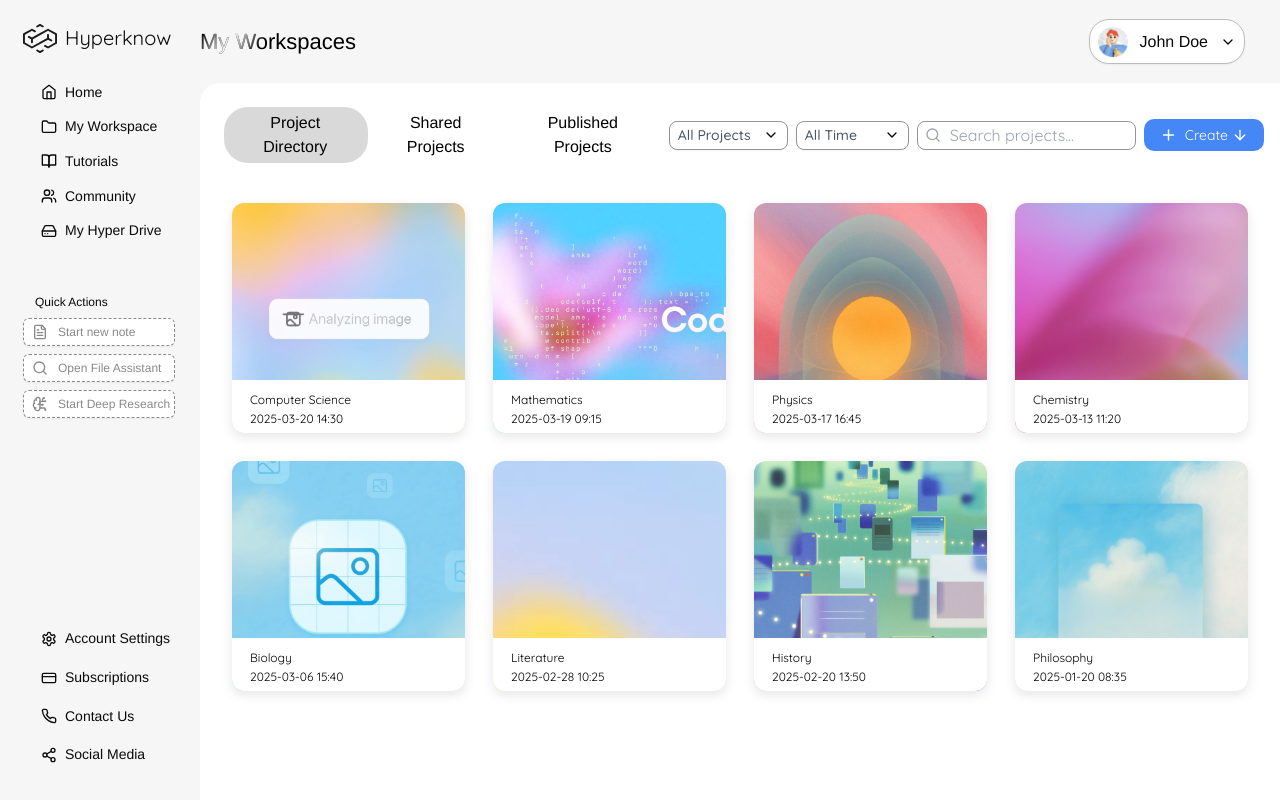
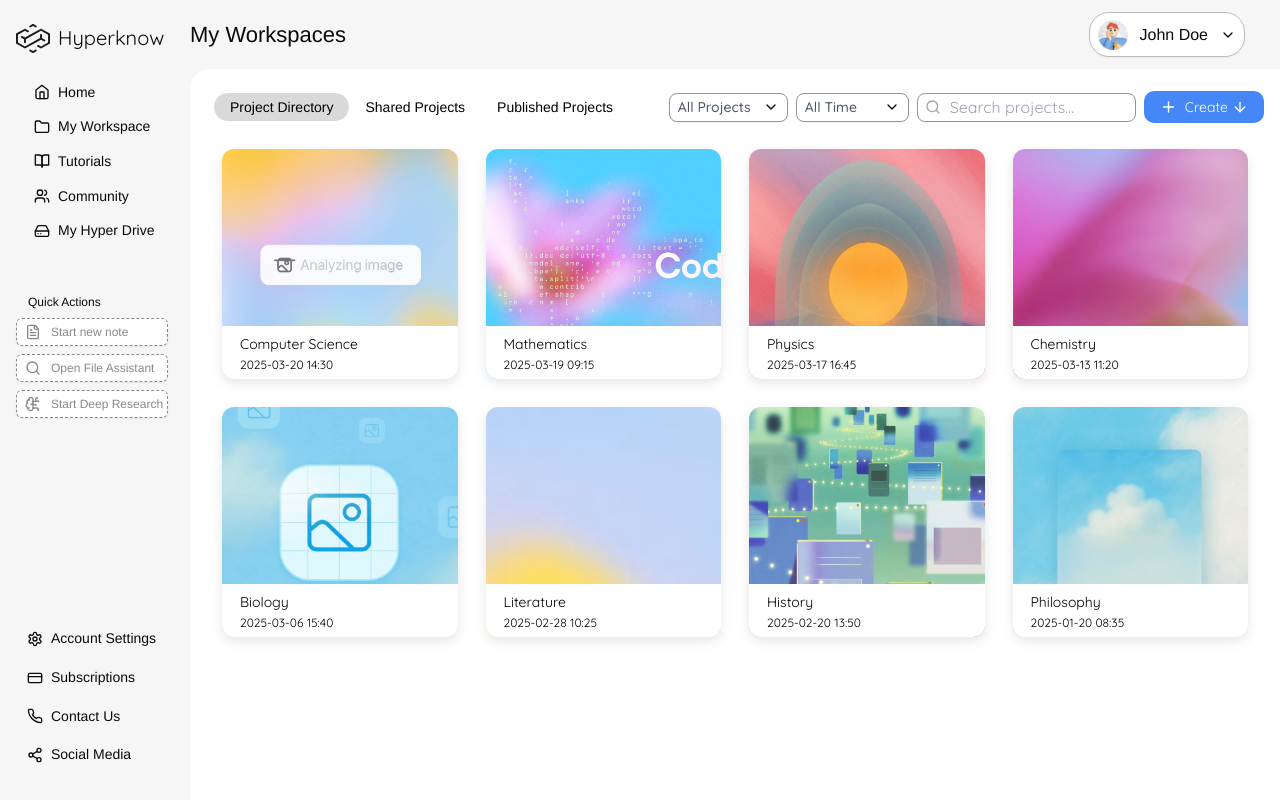
Before and after one commit to YilinZhao6/aec_frontend_beta, a React (Vite) app: page / in a window 1280 px wide. Built offline with nearby package versions, Linux system fonts and the light colour scheme.

Commit message:
feat: ui

```diff
--- a/src/components/main/projectDirectory/ProjectDirectory.tsx
+++ b/src/components/main/projectDirectory/ProjectDirectory.tsx
@@ -112,7 +112,7 @@ function ProjectDirectory({ selectedProject, selectedTime, searchQuery, activeTa
   });
 
   return (
-    <section className="w-full py-4 px-8">
+    <section className="w-full py-[4px] px-8">
       <div className="grid grid-cols-4 gap-7">
         {filteredProjects.map((project) => (
           <div key={project.id} className="w-full h-[230px]">
@@ -125,7 +125,7 @@ function ProjectDirectory({ selectedProject, selectedTime, searchQuery, activeTa
                 <div className="absolute bottom-0 left-0 w-full">
                   <div className="w-full h-[53px] bg-white">
                   </div>
-                  <div className="absolute bottom-[25px] left-[18px] font-normal text-black text-xs">
+                  <div className="absolute bottom-[25px] left-[18px] font-normal text-black text-sm">
                     {project.title}
                   </div>
                   <div className="absolute bottom-[6px] left-[18px] font-normal text-black text-xs">
--- a/src/components/main/sidebar/Sidebar.tsx
+++ b/src/components/main/sidebar/Sidebar.tsx
@@ -42,7 +42,7 @@ function Sidebar() {
   ];
 
   return (
-    <div className="w-[200px] flex flex-col pt-[23px] pl-[23px] pb-[30px] space-y-6 ">
+    <div className="w-[190px] flex flex-col pt-[23px] pl-[16px] pb-[30px] space-y-6 ">
       {/* Logo */}
       <div className="flex items-center gap-2">
         <img
@@ -91,7 +91,7 @@ function Sidebar() {
 
       {/* Bottom navigation - pushed to bottom with flex-grow */}
       <div className="flex-grow"></div>
-      <nav className="flex flex-col gap-2 px-[10px]">
+      <nav className="flex flex-col gap-2 px-[3px]">
         {bottomNavItems.map((item, index) => (
           <div
             key={index}
--- a/src/pages/main/landing_page/LandingPage.css
+++ b/src/pages/main/landing_page/LandingPage.css
@@ -21,7 +21,7 @@
   display: flex;
   justify-content: space-between;
   align-items: center;
-  padding: 19px 0;
+  padding: 12px 0;
 }
 
 .logo-container {
--- a/src/pages/main/landing_page/LandingPage.tsx
+++ b/src/pages/main/landing_page/LandingPage.tsx
@@ -1,6 +1,5 @@
 import { useEffect, useRef, useState } from 'react';
 import { ChevronDownIcon, PlusIcon, Search } from 'lucide-react';
-import { useNavigate } from 'react-router-dom';
 import CreateWorkspaceModal from '../../../components/main/modals/createWorkspaceModal';
 import './LandingPage.css';
 import Sidebar from '../../../components/main/sidebar/Sidebar';
@@ -10,7 +9,6 @@ import { Avatar, AvatarImage, AvatarFallback } from '@radix-ui/react-avatar';
 import { Card } from '../../../components/ui/card';
 import ProjectDirectory from '../../../components/main/projectDirectory/ProjectDirectory';
 import { ShiftingDropDown } from '../../../components/main/dropdown/DropDown';
-import ShinyText from '../../../components/main/shinyText/ShinyText';
 
 function LandingPage() {
   const allTabs = [
@@ -84,9 +82,9 @@ function LandingPage() {
 
         <header className="header">
           <div className="header-actions">
-            <ShinyText text="My Workspaces" disabled={false} speed={3} className="font-['IBM_Plex_Sans',Helvetica] text-[22px]" />
+            <p className="font-['IBM_Plex_Sans',Helvetica] text-[22px]"> My Workspaces</p>
+            <div>
 
-            <div>
               <DropdownMenu >
                 <DropdownMenuTrigger asChild>
                   <Button
@@ -135,7 +133,7 @@ function LandingPage() {
                   <button
                     key={index}
                     ref={(el) => (tabsRef.current[index] = el)}
-                    className={` my-auto cursor-pointer select-none rounded-full px-4 text-center font-['IBM_Plex_Sans',Helvetica] text-black`}
+                    className={`my-auto cursor-pointer select-none rounded-full px-4 text-center font-['IBM_Plex_Sans',Helvetica] text-black text-sm`}
                     onClick={() => setActiveTabIndex(index)}
                   >
                     {tab.name}
```
